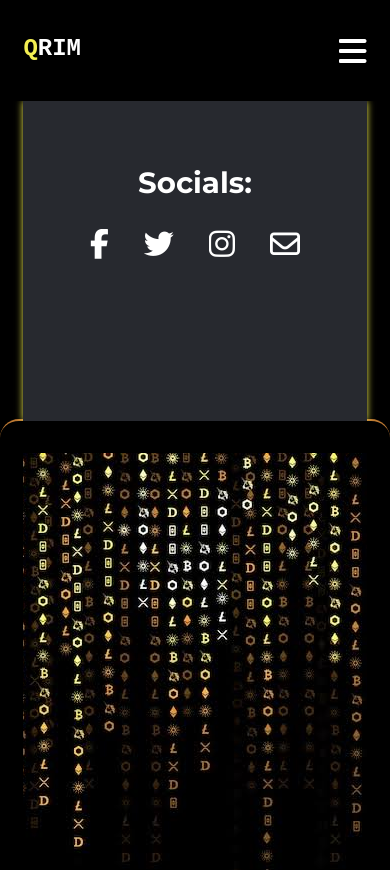
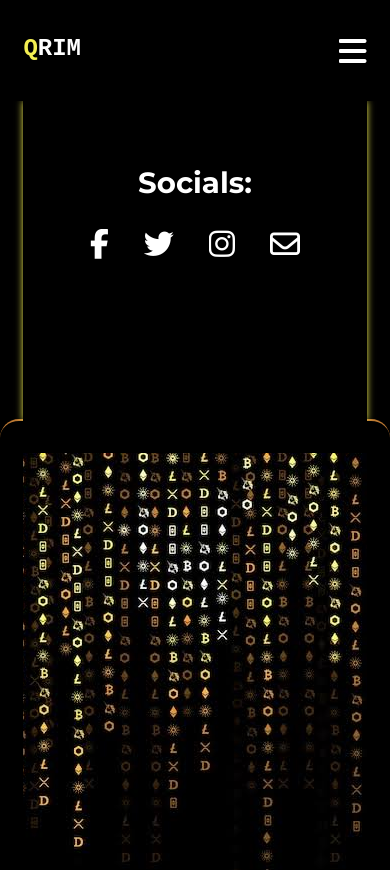
Before and after one commit to Akpi1/dev_akpi, a plain HTML site: page crypto sales 2/index.html in a window 390 px wide. Both pictures are taken after a click on the element 352 px from the left and 50 px from the top of the page. Drawn offline with Linux system fonts and the light colour scheme.

Commit message:
Update index.css

```diff
--- a/crypto sales 2/index.css
+++ b/crypto sales 2/index.css
@@ -57,10 +57,9 @@
         font-size: 25px;
         gap: 1rem;
         height: 100%;
-        border:0 1px solid #f3ef52;
+        border:0 1px solid #bd7933;
         box-shadow: 0 0 7px #f3ef52;
-        background-color: #27292f;
-        /* font-family: monospace; */
+        background-color: black;
         display: none;
 
     }
```
